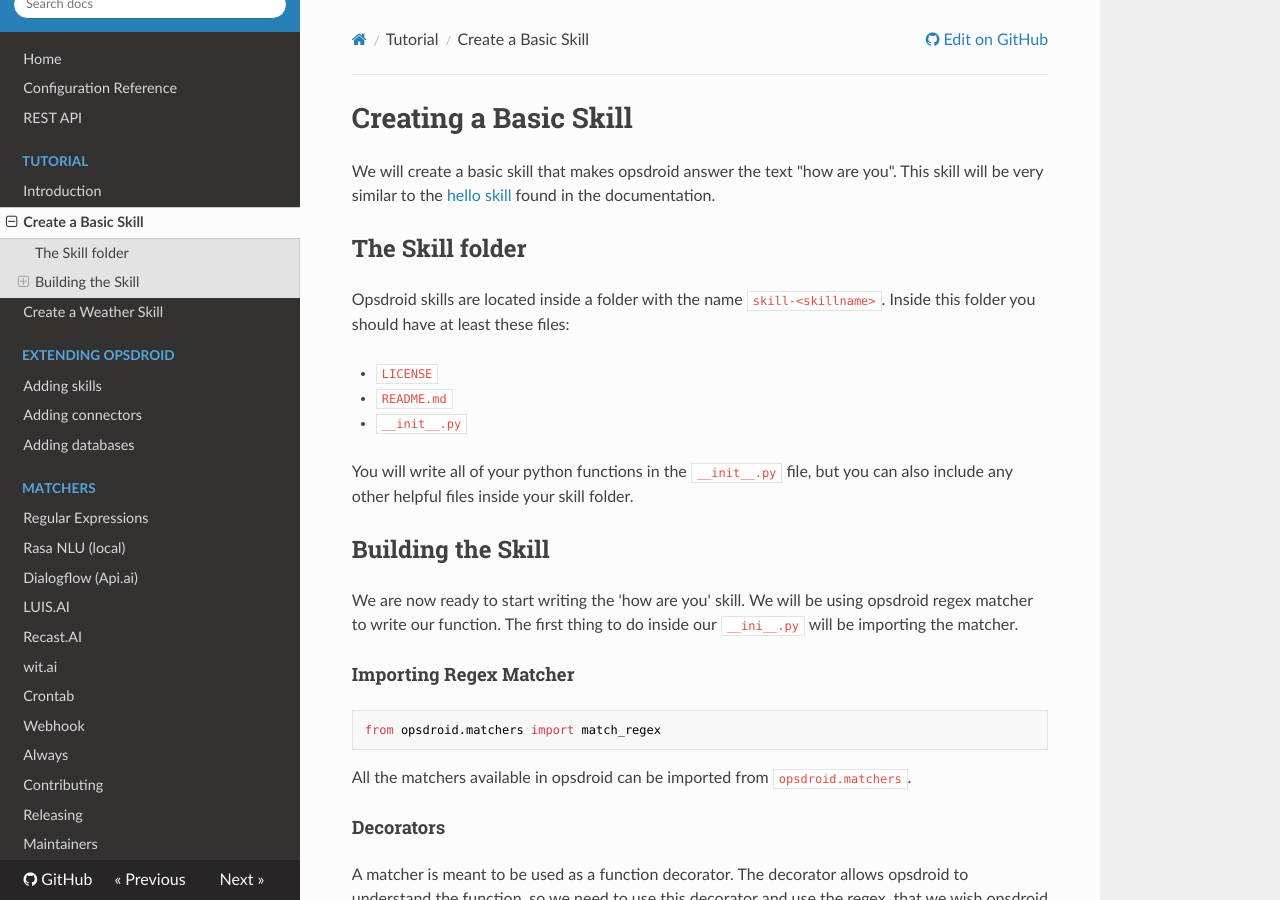
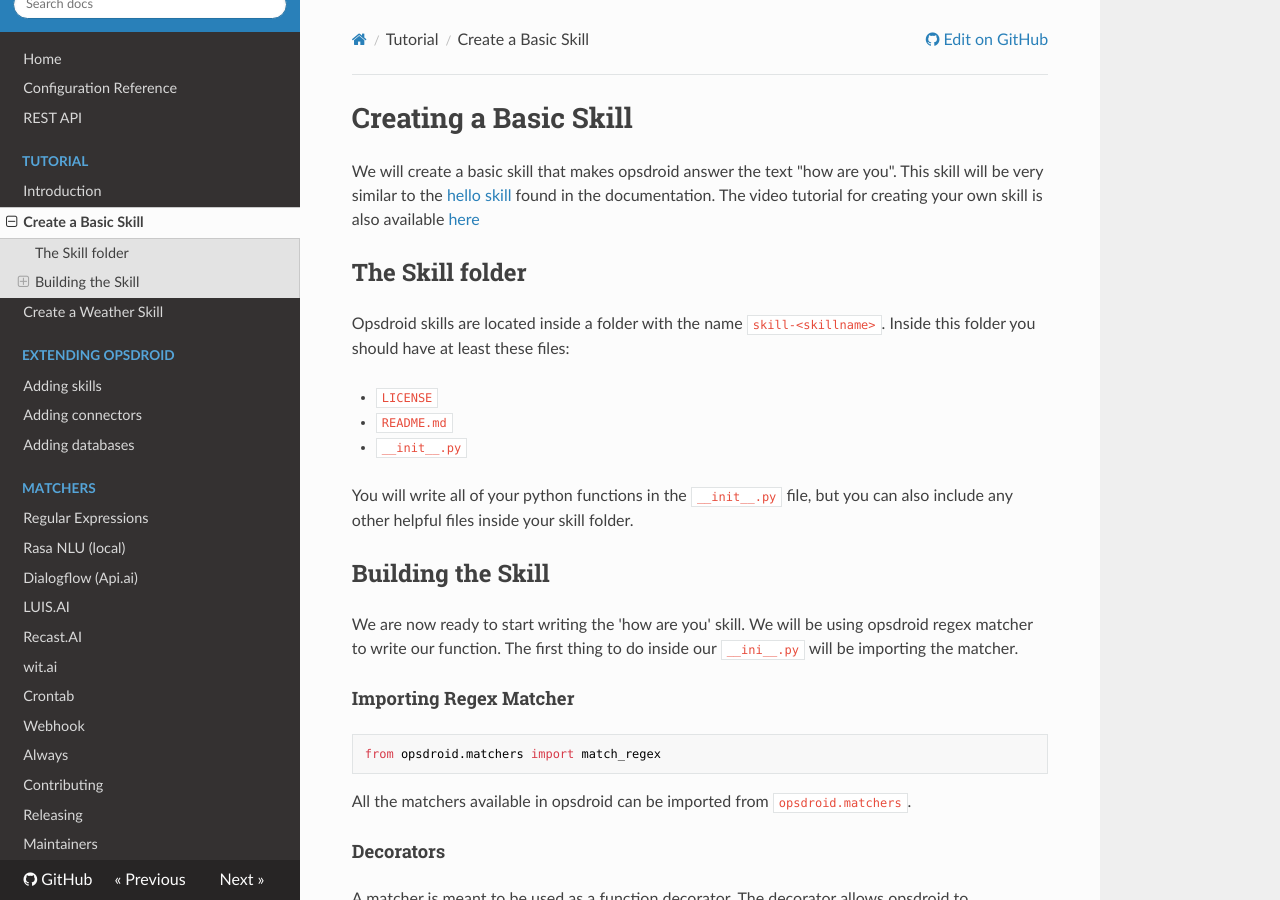
Before and after one commit to opsdroid/opsdroid, an MkDocs documentation site: the page built from docs/tutorials/basic-skill.md, in a window 1280 px wide and 900 px high. Built offline with MkDocs 1.6.1, drawn with Linux system fonts in a browser that asks for light colours; nearby versions of some CDN libraries; old or Windows-style settings are respelled for this version of MkDocs.

Commit message:
Update basic-skill.md

```diff
--- a/docs/tutorials/basic-skill.md
+++ b/docs/tutorials/basic-skill.md
@@ -1,5 +1,8 @@
 # Creating a Basic Skill
 We will create a basic skill that makes opsdroid answer the text "how are you". This skill will be very similar to the [hello skill](docs/extending/skills/#hello-world) found in the documentation.
+The video tutorial for creating your own skill is also available [here](https://www.youtube.com/watch?v=gk7JN4e5l_4&index=3&list=PLViQCHlMbEq5nZL6VNrUxu--Of1uCpflq)
+
+
 
 ## The Skill folder
 Opsdroid skills are located inside a folder with the name `skill-<skillname>`. Inside this folder you should have at least these files:
```
